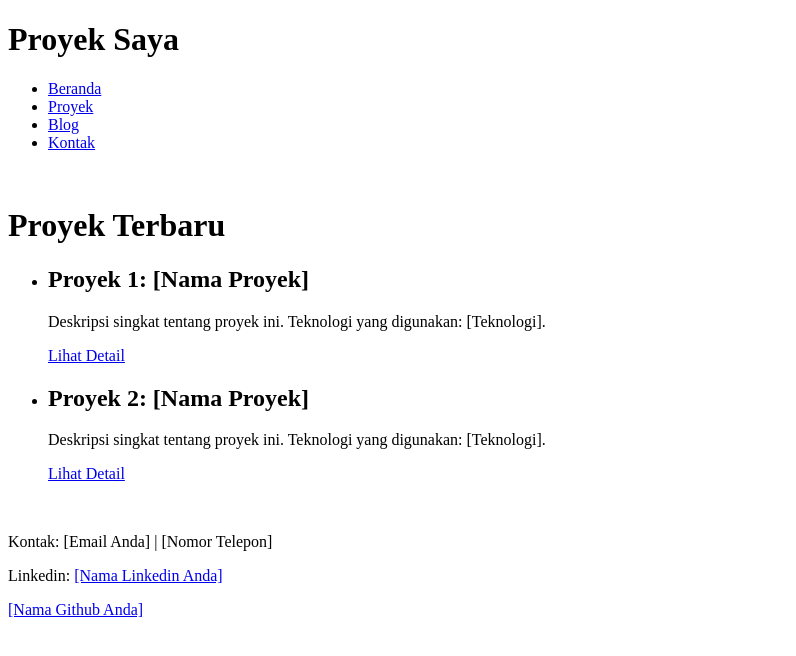
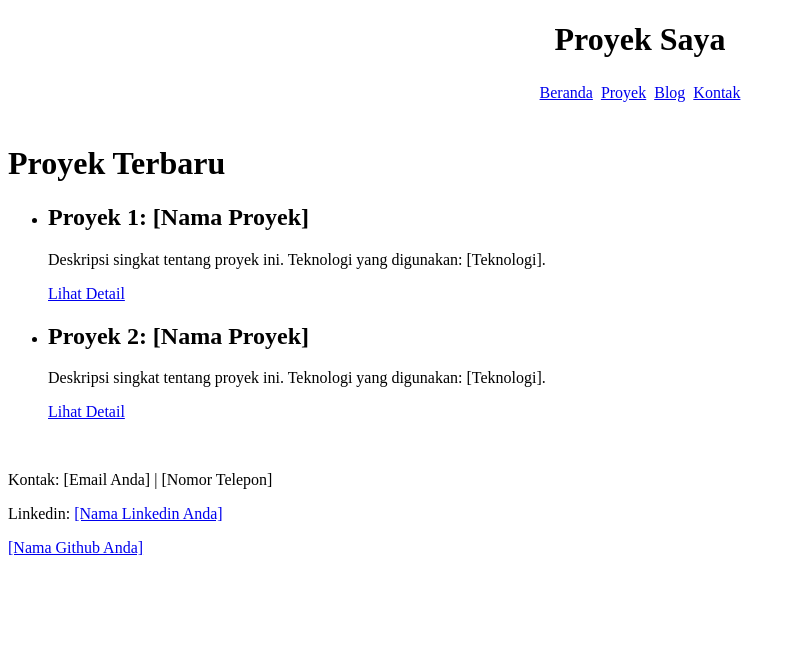
Before and after one commit to AchmadSyah27/prj_001, a plain HTML site: page proyeksaya.html in a window 1280 px wide. Shown: the whole page, without its empty margins (0-796 px from the left). Drawn offline with Linux system fonts and the light colour scheme.

Commit message:
coba styling halaman proyeksaya dan cssnya

```diff
--- a/proyeksaya.html
+++ b/proyeksaya.html
@@ -8,11 +8,11 @@
   </head>
   <body>
     <h1 id="labelJudul">Proyek Saya</h1>
-    <ul id="navbar">
-      <li><a href="./index.html" id="menuBeranda">Beranda</a></li>
-      <li><a href="./proyeksaya.html" id="menuProyek">Proyek</a></li>
-      <li><a href="./blog.html" id="menuBlog">Blog</a></li>
-      <li><a href="./kontak.html" id="menuKontak">Kontak</a></li>
+    <ul id="navbarMenu">
+      <li class="navMenu"><a href="./index.html">Beranda</a></li>
+      <li class="navMenu"><a href="./proyeksaya.html">Proyek</a></li>
+      <li class="navMenu"><a href="./blog.html">Blog</a></li>
+      <li class="navMenu"><a href="./kontak.html">Kontak</a></li>
     </ul>
     <br />
     <h1>Proyek Terbaru</h1>
--- a/style.css
+++ b/style.css
@@ -1,4 +1,22 @@
 /*menu beranda*/
 #labelJudul {
   font-family: serif;
+  text-align: center;
 }
+
+#navbarMenu{
+  display: flex;
+  justify-content: center;
+  list-style-type: none;
+  margin: 0;
+  padding: 0;
+  overflow: hidden;
+
+}
+
+.navMenu{
+  display: inline;
+  padding: 4px;
+  background-color: white;
+  color: black;
+}
```
